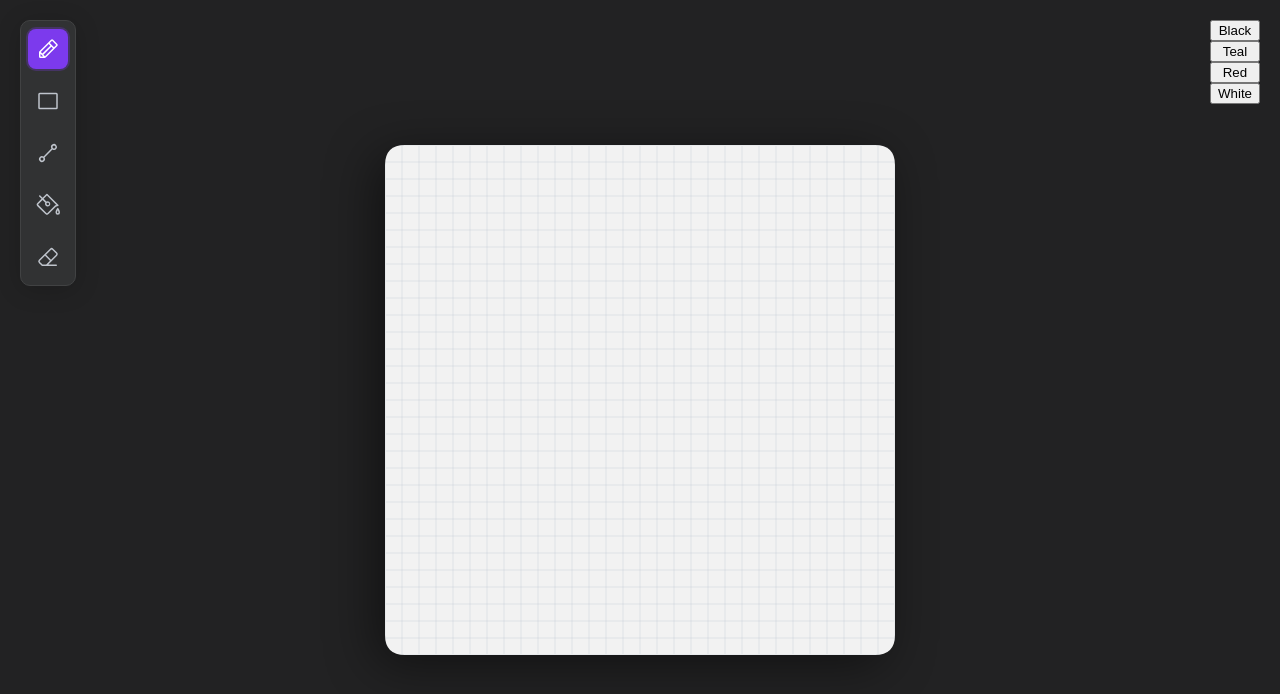
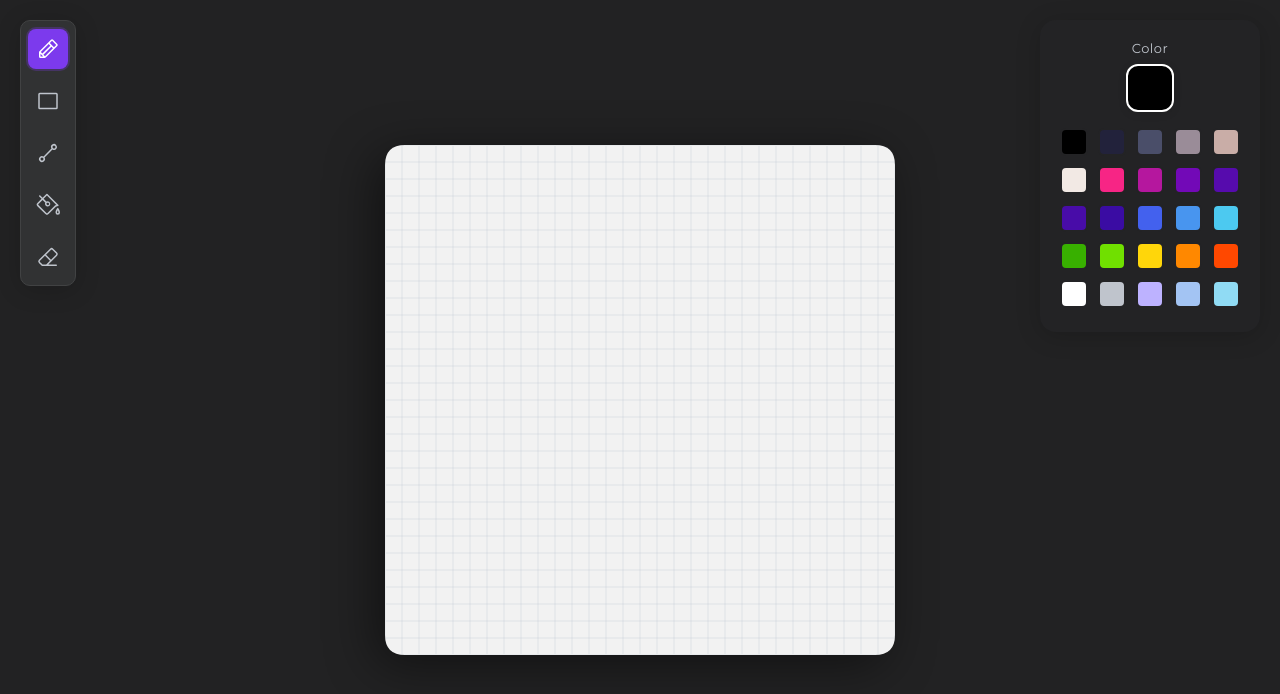
Before and after one commit to luketmillar/8bitdraw, a React (Vite) app: page / in a window 1280 px wide. Shown: the top 694 px of the page. Built offline with nearby package versions, Linux system fonts and the light colour scheme.

Commit message:
Color picker

```diff
--- a/src/components/App.tsx
+++ b/src/components/App.tsx
@@ -5,20 +5,12 @@ import InputLayer from './InputLayer'
 import styled from 'styled-components'
 import EventBus from '../eventbus/EventBus'
 import Toolbar from './Toolbar'
+import ColorPicker from './ColorPicker'
 
 const ToolBarPlacer = styled.div`
   position: absolute;
   top: 20px;
   left: 20px;
-  z-index: 1000;
-  display: flex;
-  flex-direction: column;
-`
-
-const ColorBar = styled.div`
-  position: absolute;
-  top: 20px;
-  right: 20px;
   z-index: 1000;
   display: flex;
   flex-direction: column;
@@ -67,12 +59,7 @@ const SurfaceApp = () => {
       <ToolBarPlacer>
         <Toolbar controller={controller} />
       </ToolBarPlacer>
-      <ColorBar>
-        <button onClick={() => EventBus.emit('tool', 'color', '#000')}>Black</button>
-        <button onClick={() => EventBus.emit('tool', 'color', '#0ff')}>Teal</button>
-        <button onClick={() => EventBus.emit('tool', 'color', '#f00')}>Red</button>
-        <button onClick={() => EventBus.emit('tool', 'color', '#fff')}>White</button>
-      </ColorBar>
+      <ColorPicker controller={controller} />
       {/* <LayerBar>
         <button onClick={() => controller.world.sketch.newLayer()}>New</button>
         <button onClick={() => controller.world.sketch.deleteLayer()}>Delete</button>
--- /dev/null
+++ b/src/components/ColorPicker.tsx
@@ -0,0 +1,115 @@
+import React from 'react'
+import styled from 'styled-components'
+import EventBus from '../eventbus/EventBus'
+import AppController from '../core/AppController'
+
+const COLORS = [
+  '#000000',
+  '#22223b',
+  '#4a4e69',
+  '#9a8c98',
+  '#c9ada7',
+  '#f2e9e4',
+  '#f72585',
+  '#b5179e',
+  '#7209b7',
+  '#560bad',
+  '#480ca8',
+  '#3a0ca3',
+  '#4361ee',
+  '#4895ef',
+  '#4cc9f0',
+  '#38b000',
+  '#70e000',
+  '#ffd60a',
+  '#ff8800',
+  '#ff4800',
+  '#ffffff',
+  '#bfc4cc',
+  '#bdb2ff',
+  '#a3c4f3',
+  '#90dbf4',
+]
+
+const PickerContainer = styled.div`
+  position: absolute;
+  top: 20px;
+  right: 20px;
+  z-index: 1000;
+  background: #232325;
+  border-radius: 16px;
+  box-shadow: 0 4px 24px 0 rgba(0, 0, 0, 0.18);
+  padding: 20px 20px 16px 20px;
+  display: flex;
+  flex-direction: column;
+  align-items: center;
+  min-width: 180px;
+`
+
+const Preview = styled.div<{ color: string }>`
+  width: 48px;
+  height: 48px;
+  border-radius: 12px;
+  background: ${({ color }) => color};
+  border: 2px solid #fff;
+  margin-bottom: 16px;
+  box-shadow: 0 2px 8px 0 rgba(0, 0, 0, 0.1);
+`
+
+const SwatchGrid = styled.div`
+  display: grid;
+  grid-template-columns: repeat(5, 28px);
+  gap: 10px;
+  margin-bottom: 8px;
+`
+
+const Swatch = styled.button<{ color: string; selected: boolean }>`
+  width: 28px;
+  height: 28px;
+  border-radius: 6px;
+  border: ${({ selected }) => (selected ? '2px solid #7c3aed' : '2px solid #232325')};
+  background: ${({ color }) => color};
+  cursor: pointer;
+  outline: none;
+  box-shadow: ${({ selected }) => (selected ? '0 0 0 2px #7c3aed44' : 'none')};
+  transition:
+    border 0.15s,
+    box-shadow 0.15s;
+`
+
+const Label = styled.div`
+  color: #bfc4cc;
+  font-size: 13px;
+  margin-bottom: 8px;
+  letter-spacing: 0.5px;
+`
+
+const ColorPicker = ({ controller }: { controller: AppController }) => {
+  const [color, setColor] = React.useState(controller.toolStack.currentColor)
+  React.useEffect(() => {
+    return EventBus.on('tool', 'color', setColor)
+  }, [])
+  const handleSelect = (c: string) => {
+    setColor(c)
+    EventBus.emit('tool', 'color', c)
+  }
+  return (
+    <PickerContainer>
+      <Label>Color</Label>
+      <Preview color={color} />
+      <SwatchGrid>
+        {COLORS.map((c) => (
+          <Swatch
+            key={c}
+            color={c}
+            selected={c === color}
+            onClick={() => handleSelect(c)}
+            aria-label={c}
+          />
+        ))}
+      </SwatchGrid>
+    </PickerContainer>
+  )
+}
+
+export default ColorPicker
```
